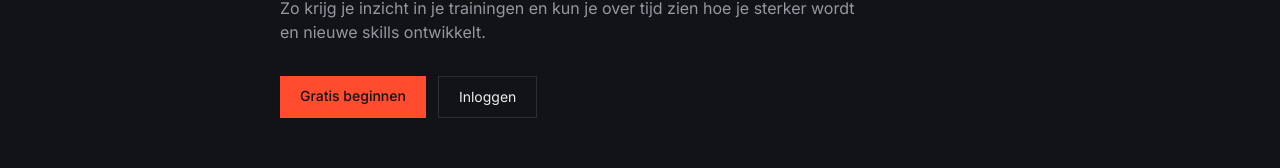
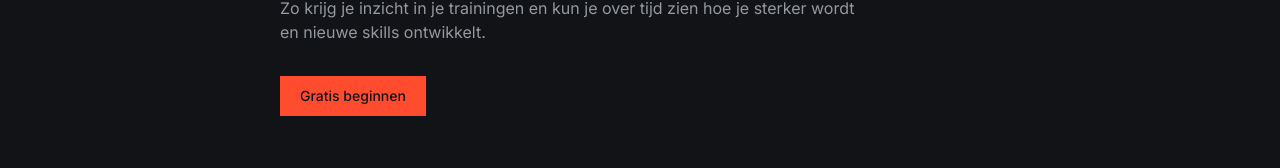
Before and after one commit to Yassin-Boussadkat/calisthenics-app, a React app in the folder frontend/: page / in a window 1280 px wide. Shown: the part 385-553 px from the top of the page. Built offline with nearby package versions, Linux system fonts and the light colour scheme; the HTML template or start-up script is replaced by a standard one.

Commit message:
fix: redirect user to agenda after successful registration and delete duplicate inlog button

```diff
--- a/frontend/src/pages/HomePage.jsx
+++ b/frontend/src/pages/HomePage.jsx
@@ -43,13 +43,6 @@ export default function HomePage() {
                                 className="bg-power px-5 py-2.5 text-sm font-medium text-ink hover:opacity-90"
                             >
                                 Gratis beginnen
-                            </Link>
-
-                            <Link
-                                to="/login"
-                                className="border border-line px-5 py-2.5 text-sm text-paper hover:border-mute"
-                            >
-                                Inloggen
                             </Link>
                         </>
                     )}
--- a/frontend/src/pages/RegisterPage.jsx
+++ b/frontend/src/pages/RegisterPage.jsx
@@ -17,7 +17,7 @@ export default function RegisterPage() {
         setError('')
         try {
             await register(firstName, lastName, email, password)
-            navigate('/exercises')
+            navigate('/agenda')
         } catch (err) {
             setError(err.response?.data?.message || 'Registreren is mislukt.')
         }
```
